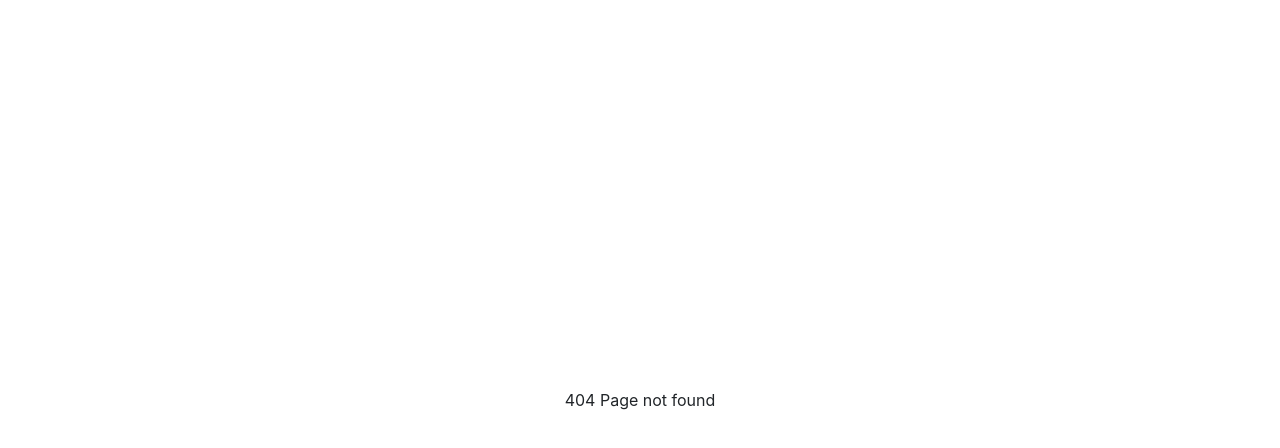
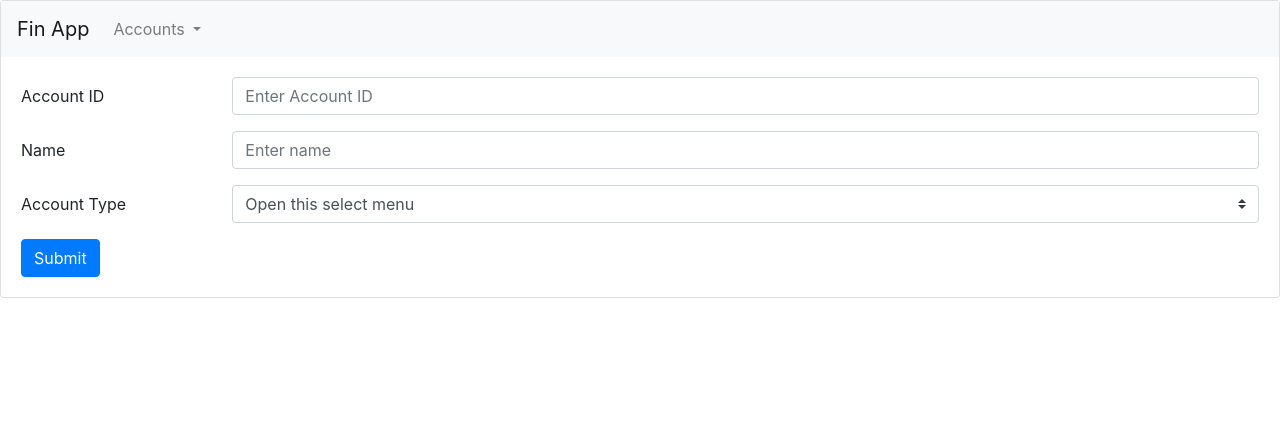
Before and after one commit to vsaiprakash/finapp-ui-poc-v1, an Angular app: page /add-account in a window 1280 px wide. Before the commit this address had no page. Shown: the top 448 px of the page. Built offline with nearby package versions, Linux system fonts and the light colour scheme.

Commit message:
style changes - minor;

```diff
--- a/src/app/app-routing.module.ts
+++ b/src/app/app-routing.module.ts
@@ -1,5 +1,6 @@
 import { NgModule } from '@angular/core';
 import { RouterModule, Routes } from '@angular/router';
+import { AddAccountComponent } from './forms/add-account/add-account.component';
 import { ShellComponent } from './layout/shell/shell.component';
 import { AccountResolver } from './services/account.resolver';
 import { AccountsResolver } from './services/accounts.resolver';
@@ -15,7 +16,8 @@ const routes: Routes = [
       { path: '',   redirectTo: '/accounts', pathMatch: 'full' },
       { path: 'daybook', component: DaybookComponent },
       { path: 'accounts', resolve: { accounts: AccountsResolver }, component: AccountsComponent },
-      { path: 'account/:accountId', resolve: { account: AccountResolver }, component: AccountComponent }
+      { path: 'account/:accountId', resolve: { account: AccountResolver }, component: AccountComponent },
+      { path: 'add-account', component: AddAccountComponent }
     ]
   },
   { path: '**', component: PageNotFoundComponent },  // Wildcard route for a 404 page
--- a/src/app/app.component.html
+++ b/src/app/app.component.html
@@ -6,6 +6,6 @@
 </div> -->
 <div class="d-flex align-items-center" *ngIf="loading">
     <strong class="m-5">Loading...</strong>
-    <div class="spinner-border text-secondary ml-auto m-5" style="width: 3rem; height: 3rem;" role="status" aria-hidden="true"></div>
+    <div class="spinner-border text-info ml-auto m-5" style="width: 3rem; height: 3rem;" role="status" aria-hidden="true"></div>
 </div>
 <router-outlet></router-outlet>
--- a/src/app/app.module.ts
+++ b/src/app/app.module.ts
@@ -12,6 +12,7 @@ import { ShellComponent } from './layout/shell/shell.component';
 import { PageNotFoundComponent } from './views/page-not-found/page-not-found.component';
 import { DataService } from './services/data.service';
 import { AccountResolver } from './services/account.resolver';
+import { AddAccountComponent } from './forms/add-account/add-account.component';
 
 @NgModule({
   declarations: [
@@ -21,7 +22,8 @@ import { AccountResolver } from './services/account.resolver';
     HeaderComponent,
     AccountComponent,
     ShellComponent,
-    PageNotFoundComponent
+    PageNotFoundComponent,
+    AddAccountComponent
   ],
   imports: [
     BrowserModule,
--- /dev/null
+++ b/src/app/forms/add-account/add-account.component.html
@@ -0,0 +1,25 @@
+<form>
+    <div class="form-group row">
+        <label for="staticEmail" class="col-sm-2 col-form-label">Account ID</label>
+        <div class="col-sm-10">
+            <input type="text" class="form-control" id="staticEmail" placeholder="Enter Account ID">
+        </div>
+    </div>
+    <div class="form-group row">
+        <label for="inputPassword" class="col-sm-2 col-form-label">Name</label>
+        <div class="col-sm-10">
+            <input type="password" class="form-control" id="inputPassword" placeholder="Enter name">
+        </div>
+    </div>
+    <div class="form-group row">
+        <label for="inputPassword" class="col-sm-2 col-form-label">Account Type</label>
+        <div class="col-sm-10">
+            <select class="custom-select">
+                <option selected disabled>Open this select menu</option>
+                <option value="borrower">BORROWER</option>
+                <option value="partner">PARTNER</option>
+            </select>
+        </div>
+    </div>
+    <button type="submit" class="btn btn-primary">Submit</button>
+</form>
--- /dev/null
+++ b/src/app/forms/add-account/add-account.component.ts
@@ -0,0 +1,15 @@
+import { Component, OnInit } from '@angular/core';
+
+@Component({
+  selector: 'add-account',
+  templateUrl: './add-account.component.html',
+  styleUrls: ['./add-account.component.css']
+})
+export class AddAccountComponent implements OnInit {
+
+  constructor() { }
+
+  ngOnInit(): void {
+  }
+
+}
--- a/src/app/layout/header/header.component.html
+++ b/src/app/layout/header/header.component.html
@@ -8,8 +8,19 @@
         <!-- <li class="nav-item active">
           <a class="nav-link" href="#">Home <span class="sr-only">(current)</span></a>
         </li> -->
-        <li class="nav-item">
+        <!-- <li class="nav-item">
           <a class="nav-link" routerLink="/accounts" routerLinkActive="active">Accounts</a>
+        </li> -->
+        <li class="nav-item dropdown">
+          <a class="nav-link dropdown-toggle" href="#" id="navbarDropdown" role="button" data-toggle="dropdown" aria-haspopup="true" aria-expanded="false">
+            Accounts
+          </a>
+          <div class="dropdown-menu" aria-labelledby="navbarDropdown">
+            <a class="dropdown-item" routerLink="/add-account" routerLinkActive="active">Add Account</a>
+            <a class="dropdown-item" routerLink="/accounts" routerLinkActive="active">View Accounts</a>
+            <div class="dropdown-divider"></div>
+            <a class="dropdown-item" href="#"> . . . </a>
+          </div>
         </li>
         <!-- <li class="nav-item">
           <a class="nav-link" href="#">Pricing</a>
--- a/src/app/views/account/account.component.html
+++ b/src/app/views/account/account.component.html
@@ -1,7 +1,7 @@
-<h1 class="display-4 text-center">Account</h1>
+<h1 class="display-4 text-center text-info">Account</h1>
 <div class="container m-4">
     <div class="row">
-        <div class="col font-weight-bold">Accound Id</div>
+        <div class="col font-weight-bold">Accound ID</div>
         <div class="col">{{data.accountId}}</div>
     </div>
     <div class="row">
--- a/src/app/views/accounts/accounts.component.html
+++ b/src/app/views/accounts/accounts.component.html
@@ -1,4 +1,4 @@
-<h1 class="display-4 text-center">Accounts</h1>
+<h1 class="display-4 text-center text-info">Accounts</h1>
 <table class="table table-hover">
     <thead>
         <tr>
```
Also changed, not shown: src/app/forms/add-account/add-account.component.css (added), 1 other file (tests, documents, lock files or other folders).
